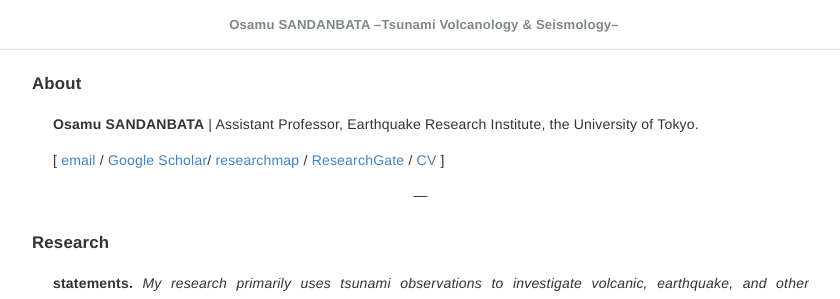
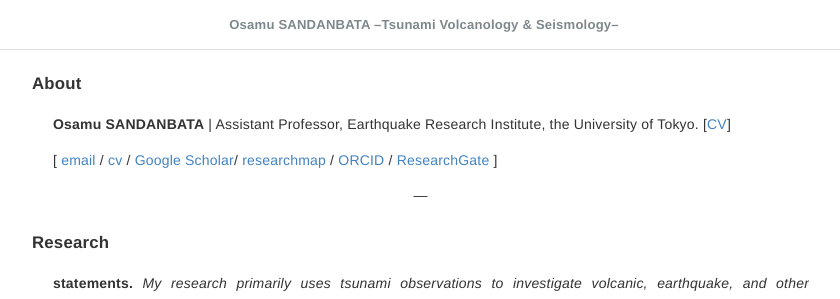
Before and after one commit to osandanbata/osandanbata.github.io, a Jekyll site: the page built from _pages/index_en.md, in a window 1280 px wide. Shown: the top 299 px of the page, without its empty margins (216-1056 px from the left). Built offline with Jekyll 4.4.1, drawn with Linux system fonts in a browser that asks for light colours.

Commit message:
update cv

```diff
--- a/_pages/index_en.md
+++ b/_pages/index_en.md
@@ -6,9 +6,9 @@ permalink: /en/
 
 ## About
 
-**Osamu SANDANBATA** \| Assistant Professor, Earthquake Research Institute, the University of Tokyo.
+**Osamu SANDANBATA** \| Assistant Professor, Earthquake Research Institute, the University of Tokyo. [[CV](/assets/cv.pdf)]
 
-[ [email](mailto:osm3@eri.u-tokyo.ac.jp) / [Google Scholar](https://scholar.google.co.jp/citations?user=jOInzmgAAAAJ&hl=en&oi=ao)/ [researchmap](https://researchmap.jp/osandanbata?lang=ja) / [ResearchGate](https://www.researchgate.net/profile/Osamu-Sandanbata) / [CV](/assets/cv.pdf) ]
+[ [email](mailto:osm3@eri.u-tokyo.ac.jp) / [cv](/assets/cv.pdf) / [Google Scholar](https://scholar.google.co.jp/citations?user=jOInzmgAAAAJ&hl=en&oi=ao)/ [researchmap](https://researchmap.jp/osandanbata?lang=ja) / [ORCID](https://orcid.org/0000-0002-2361-8482) / [ResearchGate](https://www.researchgate.net/profile/Osamu-Sandanbata) ]
 
 
 <div align="center">
```
Also changed, not shown: index.md (+1 -1 lines), Gemfile.lock, 1 other file.
